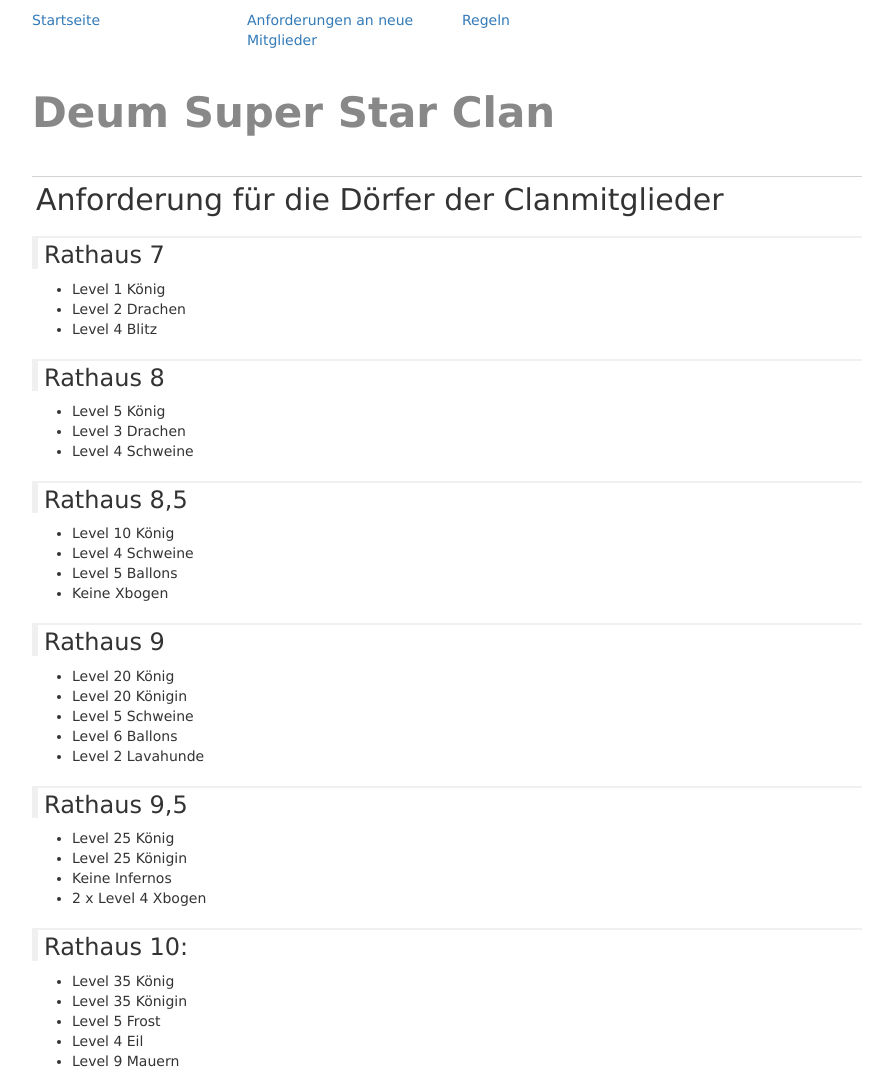
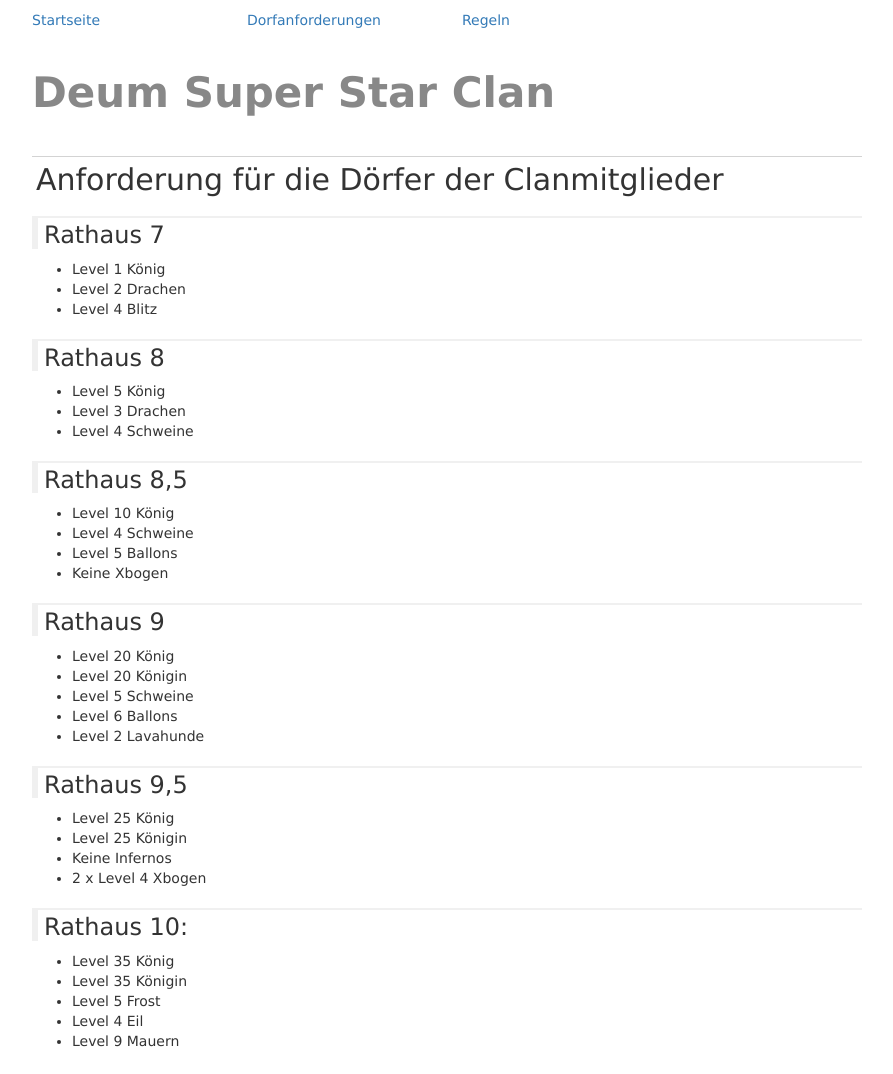
Before and after one commit to hhvincehh/DeumSuperStar, a plain HTML site: page anforderungen.html in a window 1280 px wide. Shown: the whole page, without its empty margins (193-1086 px from the left). Drawn offline with nearby package versions, Linux system fonts and the light colour scheme.

Commit message:
Kleine Aenderungen

```diff
--- a/anforderungen.html
+++ b/anforderungen.html
@@ -15,7 +15,7 @@
     <div class="row">
       <div class="col-md-2"></div>
       <div class="col-md-2"><a href="index.html">Startseite</a></div>
-      <div class="col-md-2"><a href="anforderungen.html">Anforderungen an neue Mitglieder</a></div>
+      <div class="col-md-2"><a href="anforderungen.html">Dorfanforderungen</a></div>
       <div class="col-md-2"><a href="regeln.html">Regeln</a></div>
       <div class="col-md-2"></div>
     </div>
```
Also changed, not shown: index.html (+1 -1 lines), regeln.html (+1 -1 lines).
